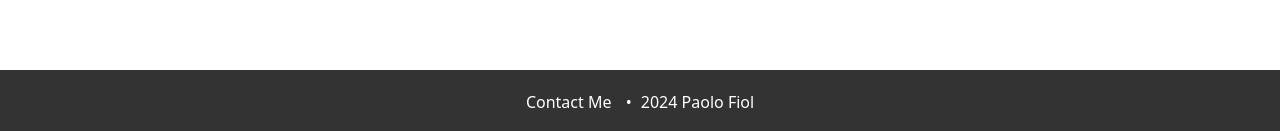
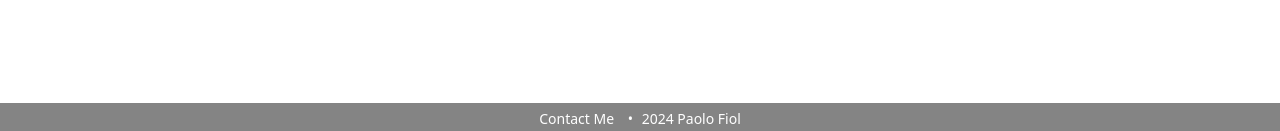
Before and after one commit to PaoloFiol/Marketplace-App, a React (Create React App) app in the folder client/: page / in a window 1280 px wide. Shown: the part 666-797 px from the top of the page. Built offline with nearby package versions, Linux system fonts and the light colour scheme; no server answers.

Commit message:
Updated footer styling

```diff
--- a/client/src/components/Footer.js
+++ b/client/src/components/Footer.js
@@ -19,12 +19,13 @@ function Footer() {
 
 const footerStyle = {
   textAlign: 'center',
-  padding: '20px',
-  backgroundColor: '#333',
+  padding: '5px 0', // Reduced padding for a thinner footer
+  backgroundColor: 'rgba(51, 51, 51, 0.6)', // More transparent background
   color: '#fff',
   position: 'fixed',
   bottom: '0',
   width: '100%',
+  fontSize: '14px', // Compact font size
 };
 
 const linkStyle = {
```
